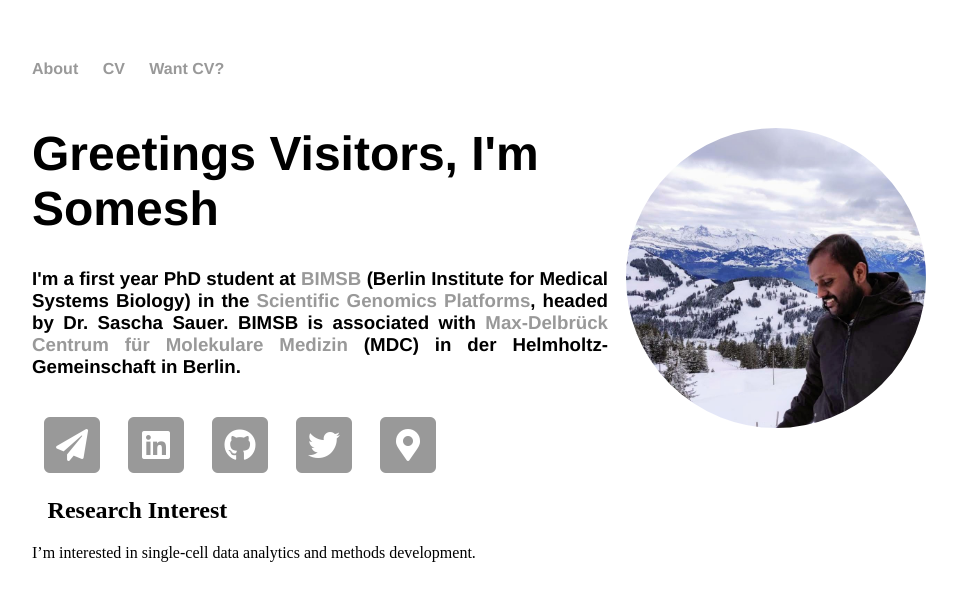
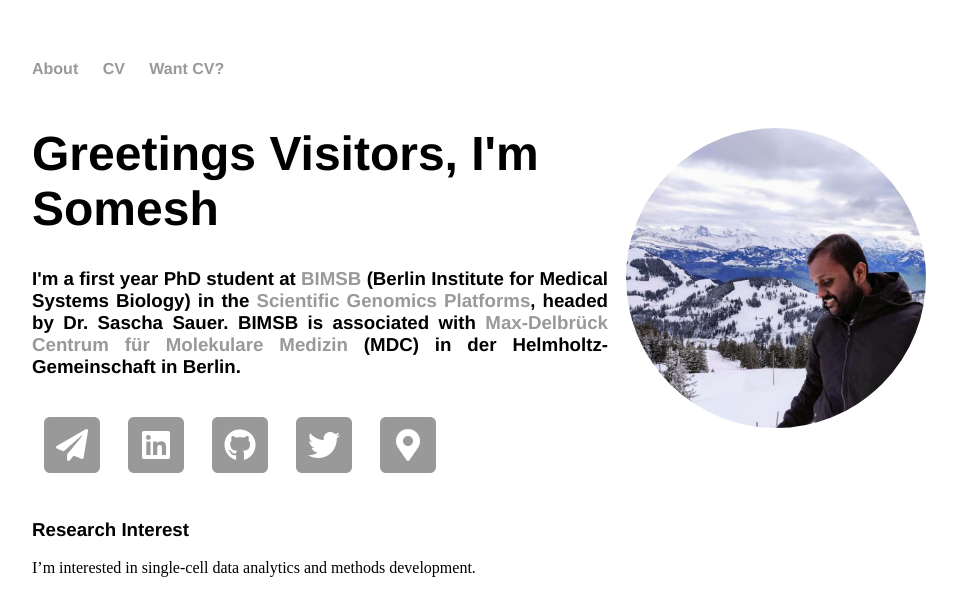
Before and after one commit to saisomesh2594/saisomesh2594.github.io, a Jekyll site: the page built from index.html, in a window 1280 px wide. Shown: the top 616 px of the page, without its empty margins (160-1117 px from the left). Built offline with Jekyll 4.4.1, drawn with Linux system fonts in a browser that asks for light colours; some web fonts are replaced.

Commit message:
Update index.html

```diff
--- a/index.html
+++ b/index.html
@@ -73,8 +73,10 @@
 	</div>
 	<div id="main-container">
 		<div class="research-interest">
-			<h2><i class="icon ion-erlenmeyer-flask" style="font-size: 20px;"></i>Research Interest</h2>
-			<p>I’m interested in single-cell data analytics and methods development.</p>
+			<article>
+			<i class="icon ion-erlenmeyer-flask" style="font-size: 20px;"></i><h3>Research Interest</h3>
+			I’m interested in single-cell data analytics and methods development.
+			</article>
 
 		</div>
 
```
